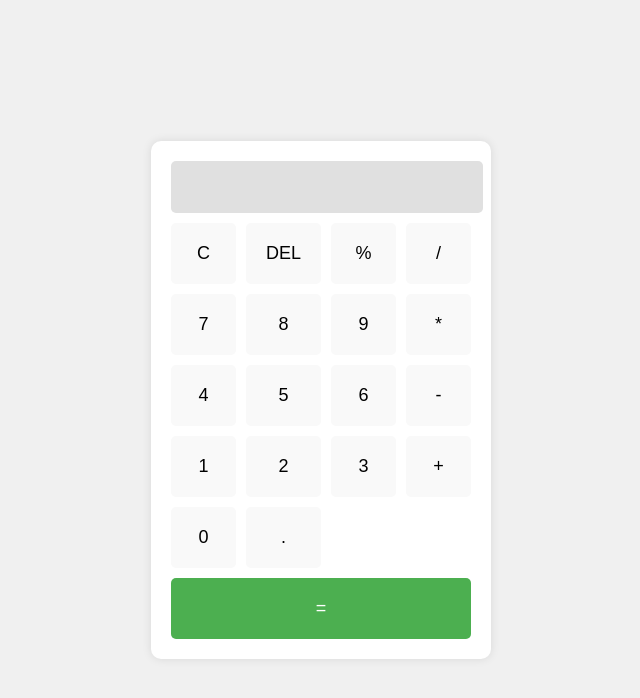
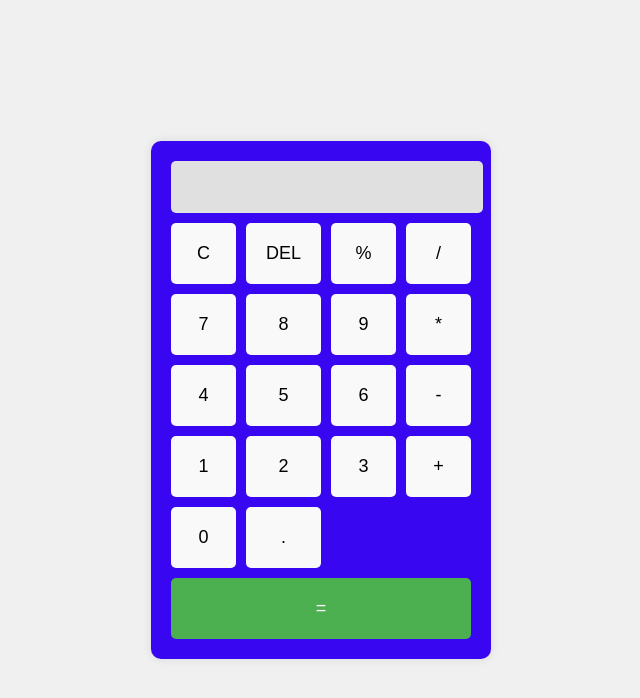
Before and after one commit to alexmuindu/calculator, a plain HTML site: page index.html in a window 1280 px wide. Shown: the whole page, without its empty margins (319-959 px from the left). Drawn offline with Linux system fonts and the light colour scheme.

Commit message:
made changes in css file

```diff
--- a/styles.css
+++ b/styles.css
@@ -8,7 +8,7 @@ body {
 }
 
 .calculator {
-    background-color: #fff;
+    background-color: #3806f0;
     padding: 20px;
     border-radius: 10px;
     box-shadow: 0 0 10px rgba(0, 0, 0, 0.1);
```
